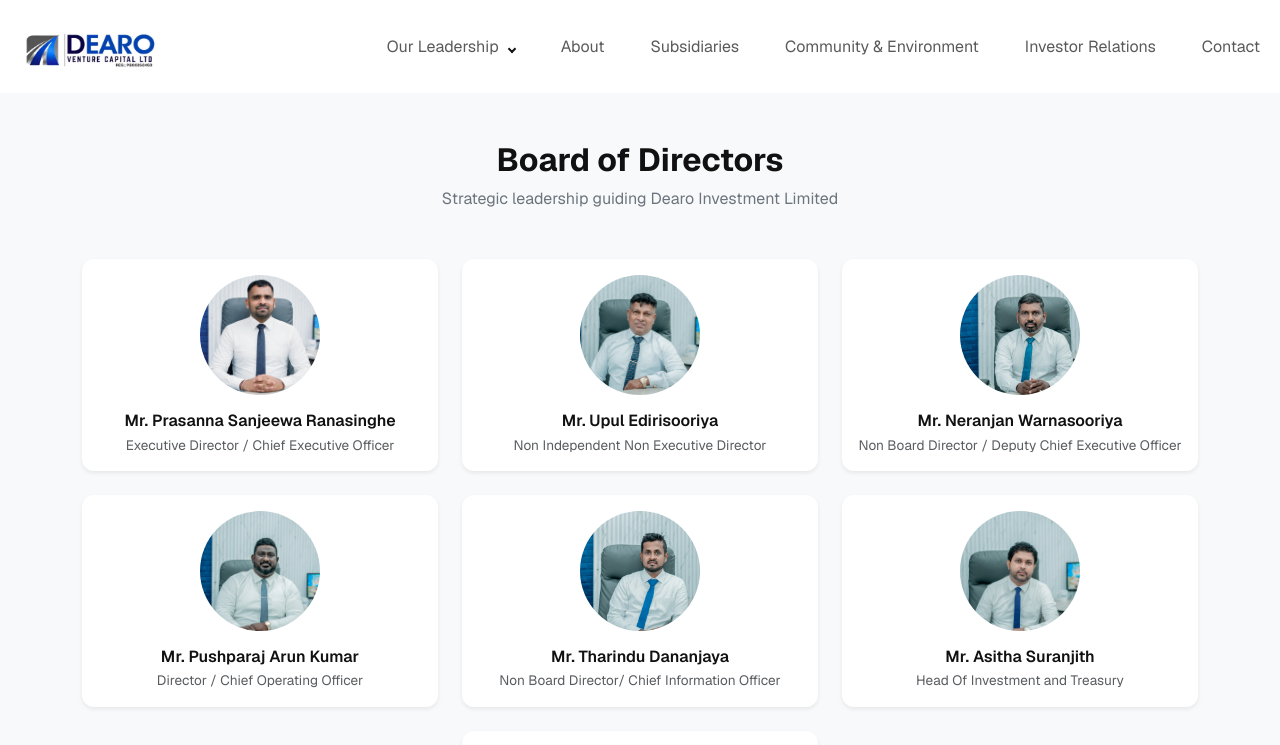
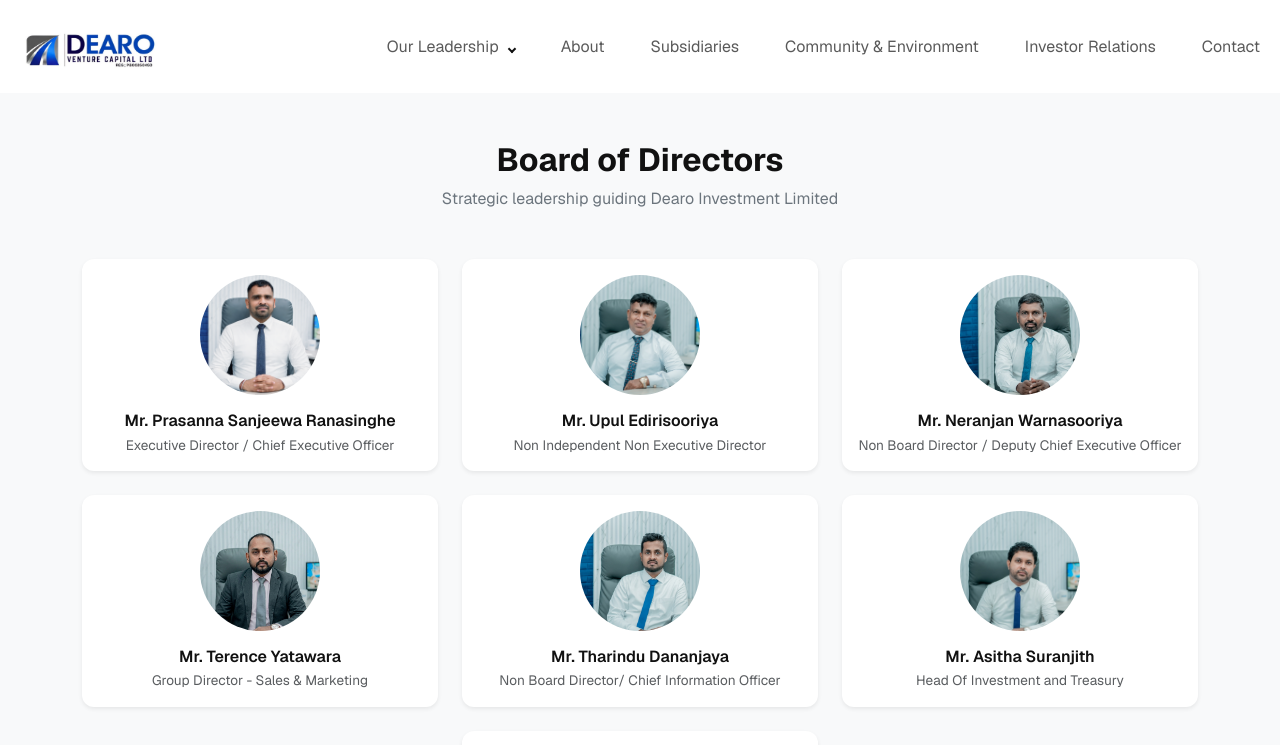
Before and after one commit to drtdsamarawickrama/dearoventurecapital_website, a Next.js app: page /director in a window 1280 px wide. Shown: the top 745 px of the page. Built offline with nearby package versions, Linux system fonts and the light colour scheme.

Commit message:
update pages

```diff
--- a/app/director/page.tsx
+++ b/app/director/page.tsx
@@ -19,9 +19,9 @@
     image: "/images/directors/nerangen.png",
   },
   {
-    name: "Mr. Pushparaj Arun Kumar",
-    role: "Director / Chief Operating Officer",
-    image: "/images/directors/arun1.jpg",
+    name: "Mr. Terence Yatawara",
+    role: "Group Director - Sales & Marketing",
+    image: "/images/directors/terence.png",
   },
   {
     name: "Mr. Tharindu Dananjaya",
--- a/components/Navbar/Navbar.tsx
+++ b/components/Navbar/Navbar.tsx
@@ -91,9 +91,9 @@
 
               <ul className={`dropdown-menu leadership-menu ${leadershipOpen ? "show" : ""}`}>
                 <li>
-                  {/* <Link href="/directors" className="dropdown-item" onClick={closeMenu}>
+                  {<Link href="/director" className="dropdown-item" onClick={closeMenu}>
                     Directors
-                  </Link> */}
+                  </Link> }
                 </li>
                 <li>
                   <Link href="/management" className="dropdown-item" onClick={closeMenu}>
```
Also changed, not shown: public/images/directors/terence.png (added).
